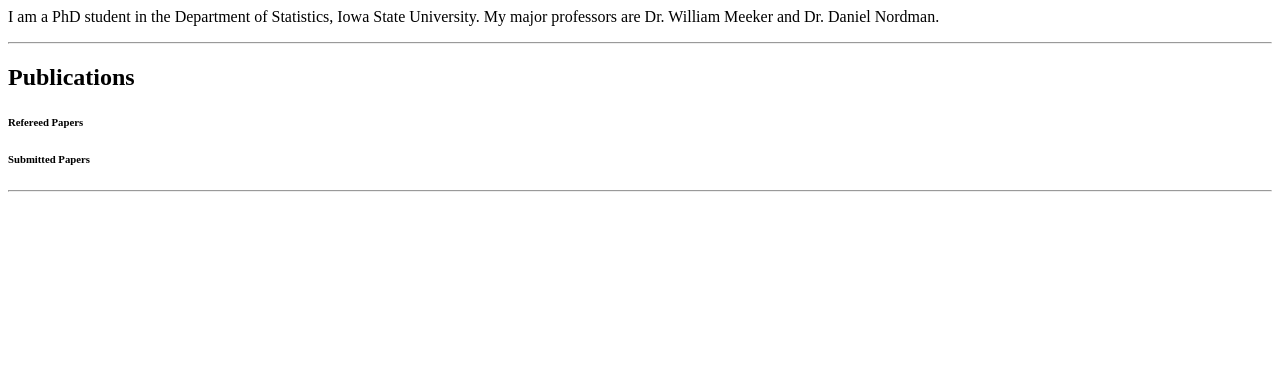
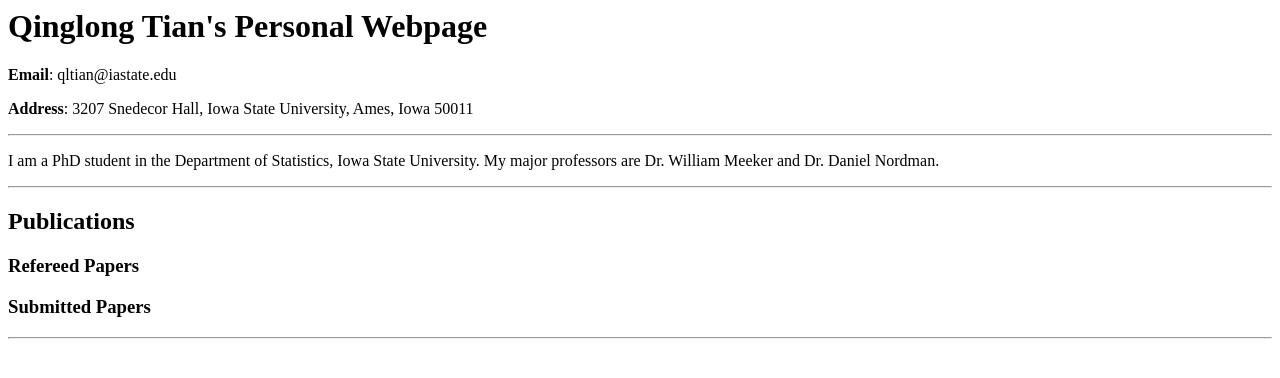
Before and after one commit to tianqinglong/tianqinglong.github.io, a plain HTML site: page index.html in a window 1280 px wide. Drawn offline with Linux system fonts and the light colour scheme.

Commit message:
add more basic info

```diff
--- a/index.html
+++ b/index.html
@@ -7,12 +7,16 @@
 </head>
 
 <body bgcolor=FFFFFF>
+<h1>Qinglong Tian's Personal Webpage</h1>
+<p><b>Email</b>: qltian@iastate.edu</p>
+<p><b>Address</b>: 3207 Snedecor Hall, Iowa State University, Ames, Iowa 50011</p>
+<hr>
 <p>I am a PhD student in the Department of Statistics, Iowa State University. My major professors are Dr. William Meeker and Dr. Daniel Nordman.</p>
 <hr>
 <h2>Publications</h2>
-<h6>Refereed Papers</h6>
+<h3>Refereed Papers</h3>
 
-<h6>Submitted Papers</h6>
+<h3>Submitted Papers</h3>
 
 <hr>
 </body>
```
